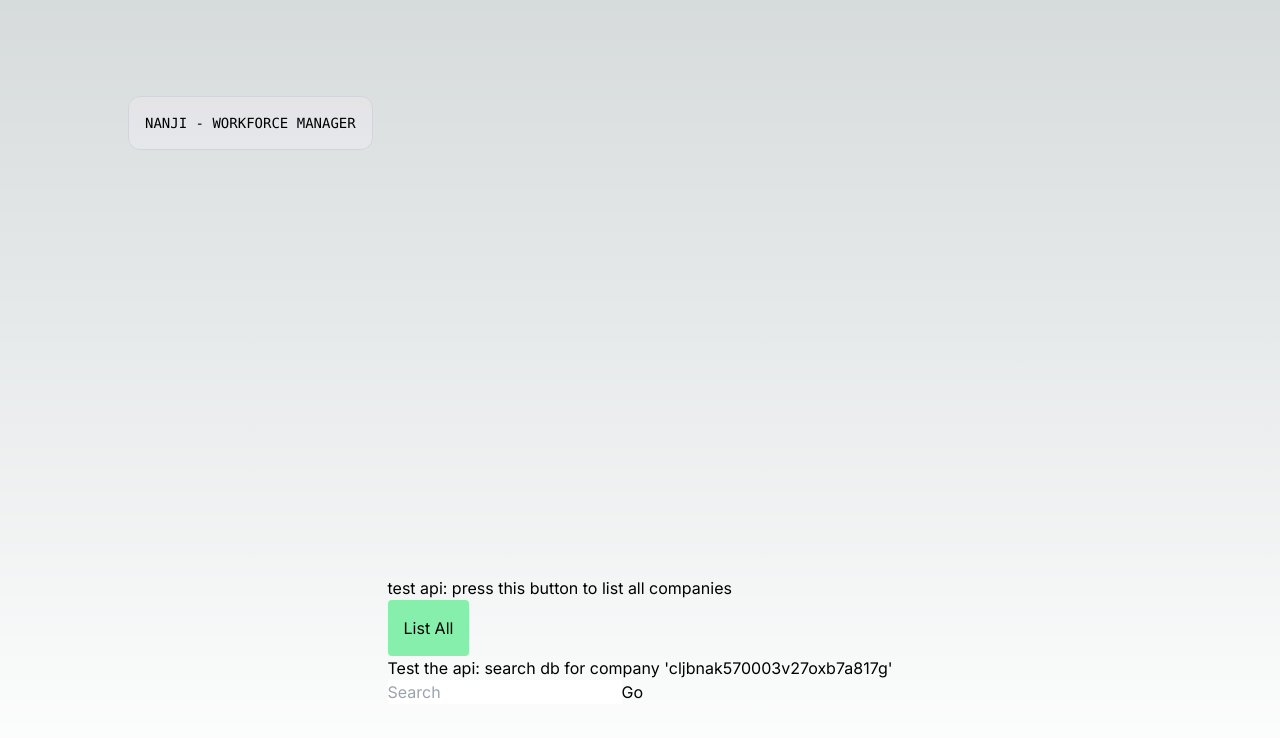
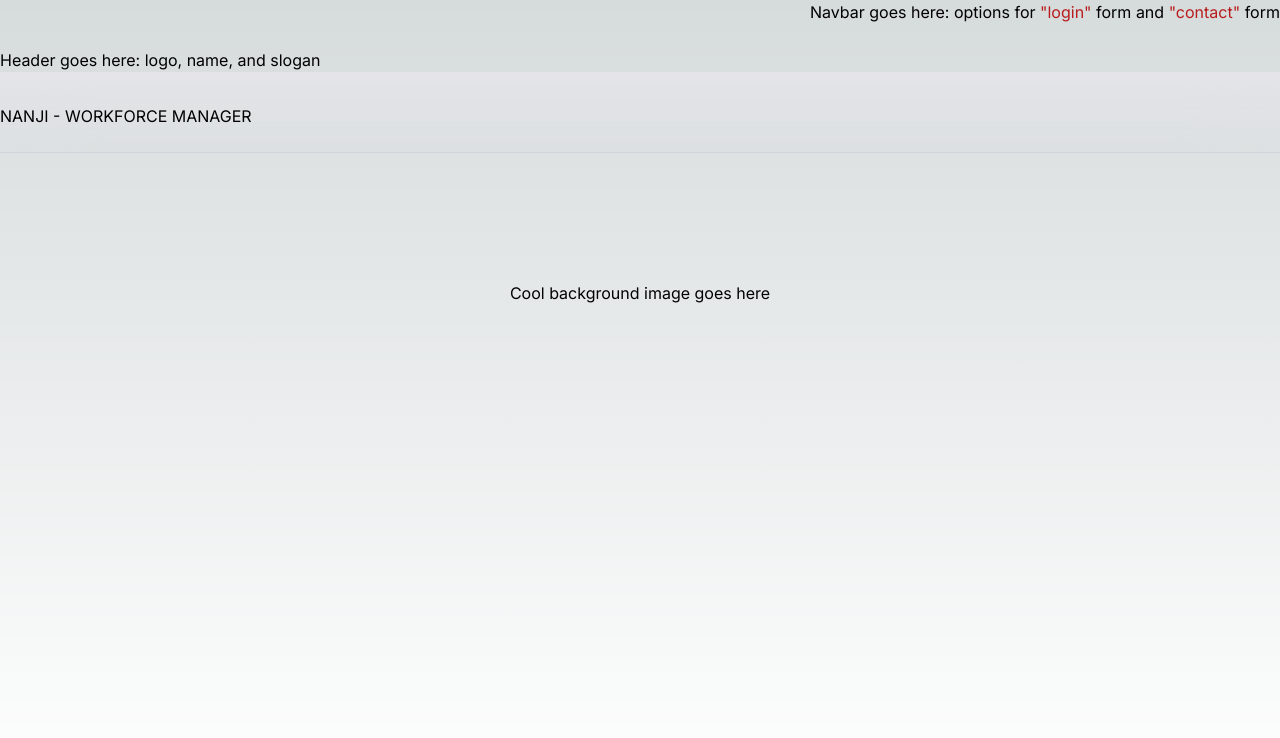
Before and after one commit to gregArijah/workforce-manager, a Next.js app: page / in a window 1280 px wide. Shown: the top 738 px of the page. Built offline with nearby package versions, Linux system fonts and the light colour scheme.

Commit message:
create route for landing page and added basic points

```diff
--- a/app/globals.css
+++ b/app/globals.css
@@ -8,13 +8,13 @@
   --background-end-rgb: 255, 255, 255;
 }
 
-@media (prefers-color-scheme: dark) {
+/* @media (prefers-color-scheme: dark) {
   :root {
     --foreground-rgb: 255, 255, 255;
     --background-start-rgb: 0, 0, 0;
     --background-end-rgb: 0, 0, 0;
   }
-}
+} */
 
 body {
   color: rgb(var(--foreground-rgb));
--- a/app/page.tsx
+++ b/app/page.tsx
@@ -6,33 +6,18 @@ import ListAll from './components/listall';
 export default async function Home() {
 
 
-  // //const company = await prisma.company.findMany();
-  // const company = await prisma.company.findMany();
+  return (
+    <div className='h-screen'>
+      <nav className='text-right'>Navbar goes here: options for <span className='cursor-pointer text-red-700'>"login"</span> form and <span className='cursor-pointer text-red-700'>"contact"</span> form</nav>
+      <br />
+      <header className='text-left'>Header goes here: logo, name, and slogan</header>
 
-  // const selectedCompany = await prisma.company.findUnique({
-  //   where: { id: "clj3c6bq80000v25004a9pzfn" },
-  //   include: { departments: true, employees: true },
-  // });
-
-  // const allEmployees = await prisma.employee.findMany({
-  //   include: { department: true },
-  // });
-
-  return (
-    <div className="flex min-h-screen flex-col items-center justify-between p-24">
-      <div className="z-10 w-full max-w-5xl items-center justify-between font-mono text-sm lg:flex">
-        <p className="fixed left-0 top-0 flex w-full justify-center border-b border-gray-300 bg-gradient-to-b from-zinc-200 pb-6 pt-8 backdrop-blur-2xl dark:border-neutral-800 dark:bg-zinc-800/30 dark:from-inherit lg:static lg:w-auto  lg:rounded-xl lg:border lg:bg-gray-200 lg:p-4 lg:dark:bg-zinc-800/30">
+        <p className="flex w-full justify-left border-b border-gray-300 bg-gradient-to-b from-zinc-200 pb-6 pt-8 backdrop-blur-2xl">
           NANJI - WORKFORCE MANAGER
         </p>
-
-      </div>
-      <div>
-        <ListAll />
-        <Searchbar />
-
-
-      </div>
-
+        <div className = "flex justify-center items-center pt-32">
+          Cool background image goes here
+        </div>
 
 
     </div>
```
